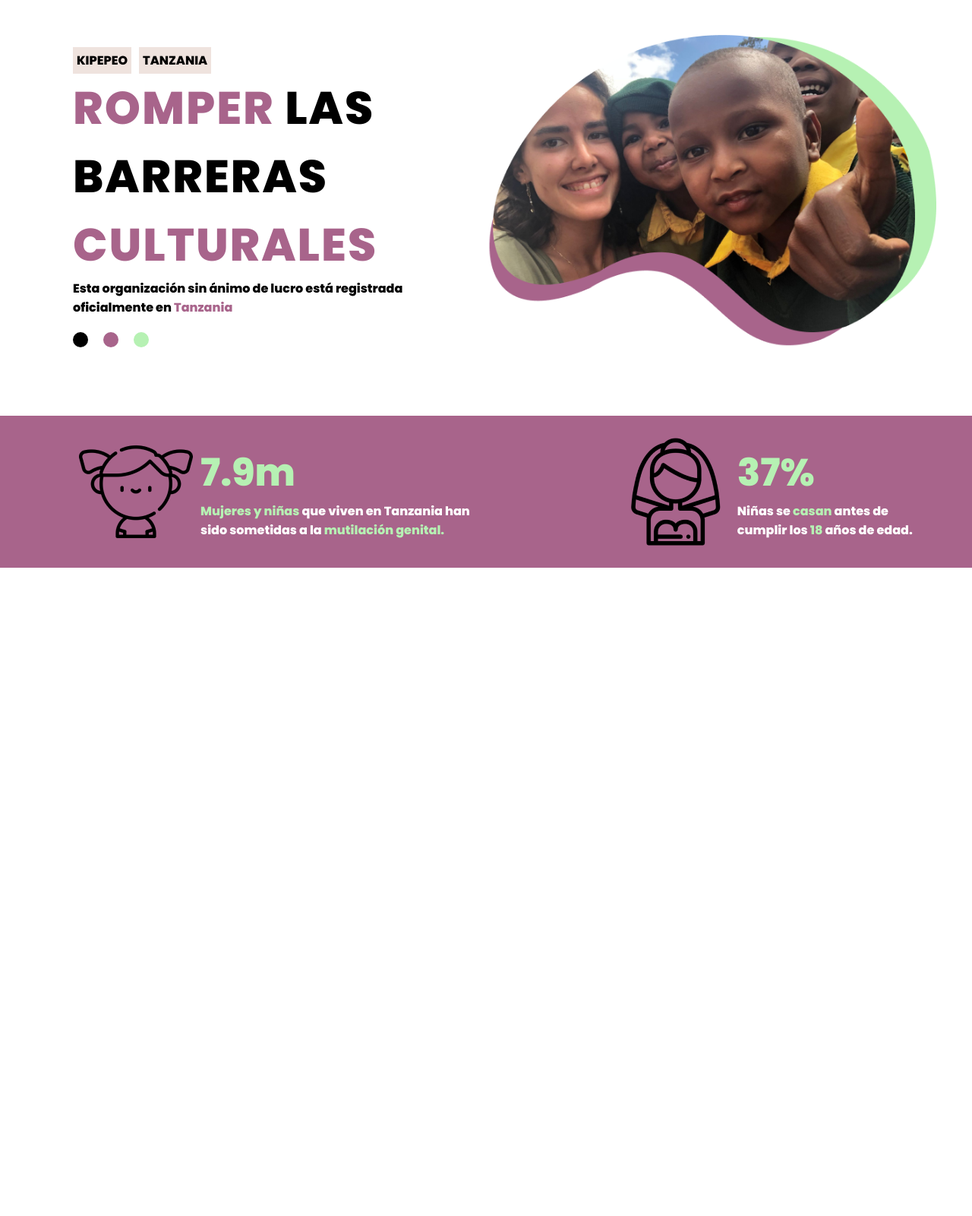
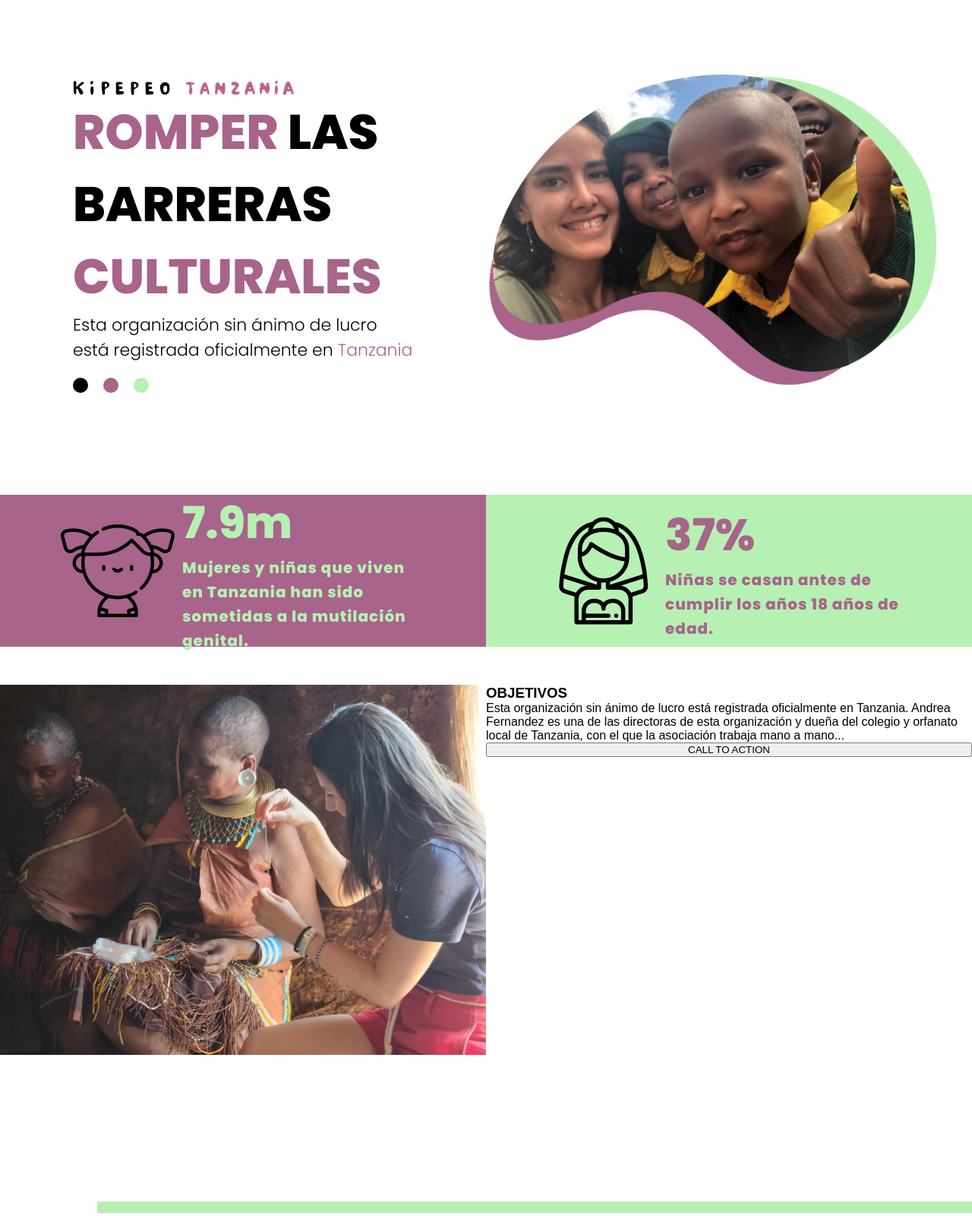
Before and after one commit to ManuelForneri/Web-Kipepeo-ONG, a plain HTML site: page index.html in a window 1280 px wide. Shown: the part 180-1780 px from the top of the page at 76% size. Before the commit the page ends 927 px from the top, so only its background shows below. Drawn offline with Linux system fonts and the light colour scheme.

Commit message:
add sections and footer

```diff
--- a/assets/Css/style.css
+++ b/assets/Css/style.css
@@ -1,3 +1,5 @@
+/*Fuente*/
+
 :root {
   --color-primary: #b6f1b3;
   --color-secondary: #a8648b;
@@ -15,6 +17,18 @@ html {
 body {
   margin: 0;
   font-family: Arial, sans-serif;
+}
+.bg-primary {
+  background: var(--color-primary);
+}
+.bg-secondary {
+  background: var(--color-secondary);
+}
+.text-primary {
+  color: var(--color-primary);
+}
+.text-secondary {
+  color: var(--color-secondary);
 }
 
 .navbar {
@@ -86,10 +100,15 @@ body {
   -moz-appearance: none;
   appearance: none;
 }
-
+/*Footer*/
+.footer {
+  background: #000;
+}
+/*Fin Footer*/
 /*Home Screen*/
 .home-screen {
   width: 100%;
+  min-height: 85vh;
   display: flex;
 }
 .midel-screen {
@@ -98,14 +117,14 @@ body {
   display: flex;
   flex-direction: column;
   align-items: center;
-  gap: 20px;
 }
 .figure-image {
   width: 50%;
   height: auto;
+  align-self: center;
 }
 .figure-image img {
-  max-width: 100%;
+  width: 100%;
   height: auto;
 }
 .container-text {
@@ -114,23 +133,22 @@ body {
 .container-text h1 {
   font-size: 60px;
   font-family: "Poppins", sans-serif;
-  letter-spacing: 2px;
+  font-size: 64px;
+  font-style: normal;
+  font-weight: 700;
+  line-height: normal;
 }
 .container-text p {
   font-family: "Poppins", sans-serif;
-  font-weight: bold;
+  font-size: 22px;
+  font-style: normal;
+  font-weight: 500;
+  margin-bottom: 20px;
 }
-.text-pink {
-  color: var(--color-secondary);
-}
+
 .name-ong {
   display: flex;
-  gap: 10px;
-}
-.name-ong span {
-  background: var(--color-cream);
-  width: fit-content;
-  padding: 5px;
+  gap: 20px;
 }
 
 .circle-container {
@@ -155,17 +173,19 @@ body {
 }
 
 /*second section*/
+
 .second-home {
-  background: var(--color-secondary);
   display: flex;
   width: 100%;
   height: 200px;
   justify-content: center;
   align-items: center;
-  gap: 30px;
+  margin-bottom: 50px;
 }
 .description-container {
   display: flex;
+  width: 50%;
+  height: 200px;
   align-items: center;
   justify-content: center;
   gap: 10px;
@@ -176,18 +196,55 @@ body {
   width: 50%;
 }
 .description-container div h2 {
-  font-size: 50px;
   font-family: "Poppins", sans-serif;
-  color: var(--color-primary);
+  font-size: 58px;
+  font-weight: bold;
 }
 .description-container div p {
   font-size: medium;
   font-family: "Poppins", sans-serif;
-  font-weight: 600;
-  color: #fff;
+  font-weight: 700;
+  font-size: 20px;
+  line-height: 32px;
+  letter-spacing: 1px;
 }
 .description-container div p span {
   color: var(--color-primary);
+}
+.objectives-screen {
+  width: 100%;
+  height: 85vh;
+  display: flex;
+}
+.objetives-img {
+  width: 50%;
+  height: fit-content;
+}
+.objetives-container {
+  display: flex;
+  flex-direction: column;
+  width: 60%;
+}
+.btn-calltoaction {
+  border-radius: 15px;
+  border: 1px solid #100f0d;
+  background: #100f0d;
+  color: #ebe2db;
+  font-family: Roboto;
+  font-size: 20px;
+  font-style: normal;
+  font-weight: 700;
+  line-height: 36px;
+}
+/*Bars*/
+.bars {
+  width: 90%;
+  height: 15px;
+  border: none;
+}
+.bars-R {
+  float: right;
+  margin-bottom: 10px;
 }
 
 /*Contacto*/
--- a/index.html
+++ b/index.html
@@ -82,17 +82,17 @@
       <section class="home-screen">
         <div class="midel-screen">
           <div class="container-text">
-            <p class="name-ong">
-              <span> KIPEPEO </span>
-              <span> TANZANIA </span>
-            </p>
+            <div class="name-ong">
+              <img src="assets/Img/kipepeo 1.png" alt="" />
+              <img src="assets/Img/tanzania 1.png" alt="" />
+            </div>
             <h1>
-              <span class="text-pink">ROMPER</span> LAS BARRERAS
-              <span class="text-pink"> CULTURALES </span>
+              <span class="text-secondary">ROMPER</span> LAS BARRERAS
+              <span class="text-secondary"> CULTURALES </span>
             </h1>
             <p>
               Esta organización sin ánimo de lucro está registrada oficialmente
-              en <span class="text-pink">Tanzania</span>
+              en <span class="text-secondary">Tanzania</span>
             </p>
           </div>
           <div class="circle-container">
@@ -107,31 +107,53 @@
       </section>
       <section>
         <div class="second-home">
-          <div class="description-container">
+          <div class="description-container bg-secondary">
             <img src="assets/Img/daughter.png" alt="" />
             <div>
-              <h2>7.9m</h2>
-              <p>
-                <span> Mujeres y niñas</span> que viven en Tanzania han sido
-                sometidas a la
-                <span> mutilación genital.</span>
+              <h2 class="text-primary">7.9m</h2>
+              <p class="text-primary">
+                Mujeres y niñas que viven en Tanzania han sido sometidas a la
+                mutilación genital.
               </p>
             </div>
           </div>
-          <div class="description-container">
+          <div class="description-container bg-primary">
             <img src="assets/Img/bride.png" alt="" />
             <div>
-              <h2>37%</h2>
-              <p>
-                Niñas se <span> casan </span> antes de cumplir los
-                <span> 18 </span>años de edad.
+              <h2 class="text-secondary">37%</h2>
+              <p class="text-secondary">
+                Niñas se casan antes de cumplir los años 18 años de edad.
               </p>
             </div>
           </div>
         </div>
+        <div class="objectives-screen">
+          <img src="assets/Img/foto-home2.png" alt="" class="objetives-img" />
+          <div class="objetives-container">
+            <h3>OBJETIVOS</h3>
+            <p>
+              Esta organización sin ánimo de lucro está registrada oficialmente
+              en Tanzania. Andrea Fernandez es una de las directoras de esta
+              organización y dueña del colegio y orfanato local de Tanzania, con
+              el que la asociación trabaja mano a mano...
+            </p>
+            <button>CALL TO ACTION</button>
+          </div>
+        </div>
+        <div>
+          <hr class="bars bars-R bg-primary" />
+          <hr class="bars bg-secondary" />
+        </div>
       </section>
     </main>
-    <footer></footer>
+    <footer class="footer">
+      <div>
+        <img src="assets/Img/logo-tanzania.png" alt="" />
+        <div></div>
+      </div>
+      <p>Copyright 2023, Organización Kipepeo</p>
+      <div></div>
+    </footer>
     <script src="assets/Js/index.js"></script>
   </body>
 </html>
```
Also changed, not shown: assets/Img/kipepeo 1.png (added), assets/Img/tanzania 1.png (added).
